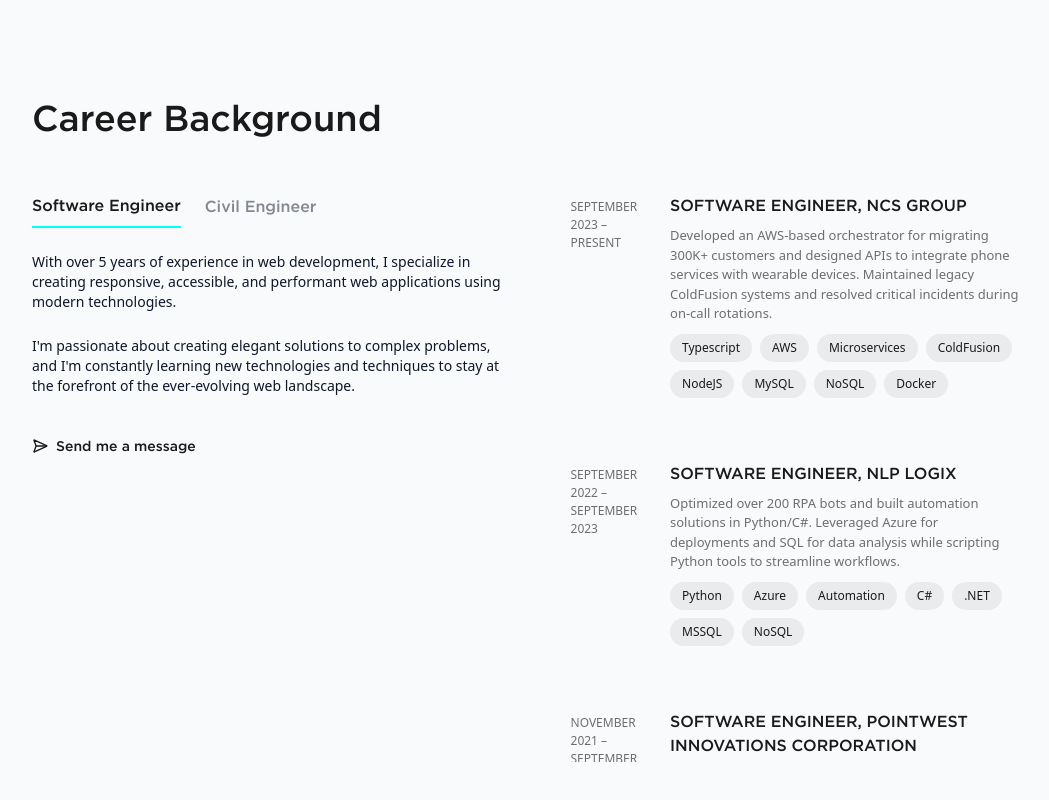
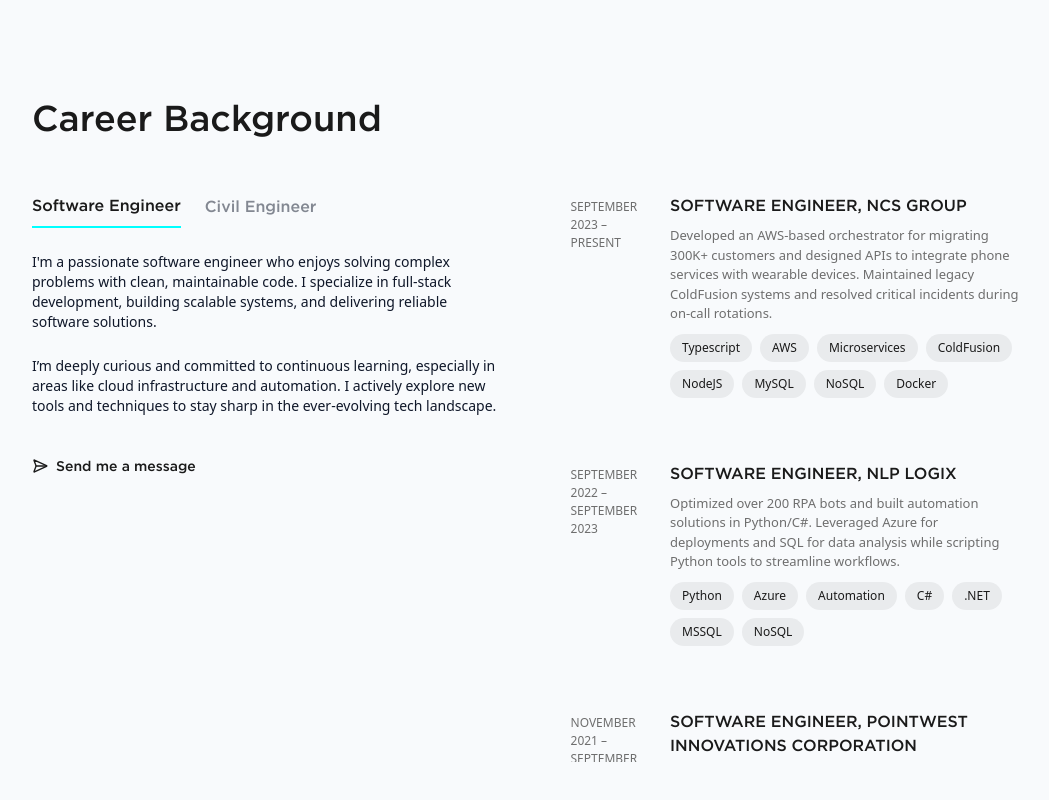
Before and after one commit to mimura-arieljr/chock, a React (Vite) app: page / in a window 1280 px wide. Shown: the part 798-1598 px from the top of the page, without its empty margins (80-1129 px from the left). Built offline with nearby package versions, Linux system fonts and the light colour scheme; a web font is replaced by a local one.

Commit message:
CHCK: updated description

```diff
--- a/src/components/CareerSection.tsx
+++ b/src/components/CareerSection.tsx
@@ -132,13 +132,10 @@ export const CareerSection = () => {
                 {careerType === "SE" ? (
                   <>
                     <p className="font-gotham-light text-sm">
-                      With over 5 years of experience in web development, I specialize in creating responsive,
-                      accessible, and performant web applications using modern technologies.
+                      I'm a passionate software engineer who enjoys solving complex problems with clean, maintainable code. I specialize in full-stack development, building scalable systems, and delivering reliable software solutions.
                     </p>
                     <p className="font-gotham-light text-sm">
-                      I'm passionate about creating elegant solutions to complex problems, and I'm constantly
-                      learning new technologies and techniques to stay at the forefront of the ever-evolving web
-                      landscape.
+                      I’m deeply curious and committed to continuous learning, especially in areas like cloud infrastructure and automation. I actively explore new tools and techniques to stay sharp in the ever-evolving tech landscape.
                     </p>
                   </>
                 ) : (
```
